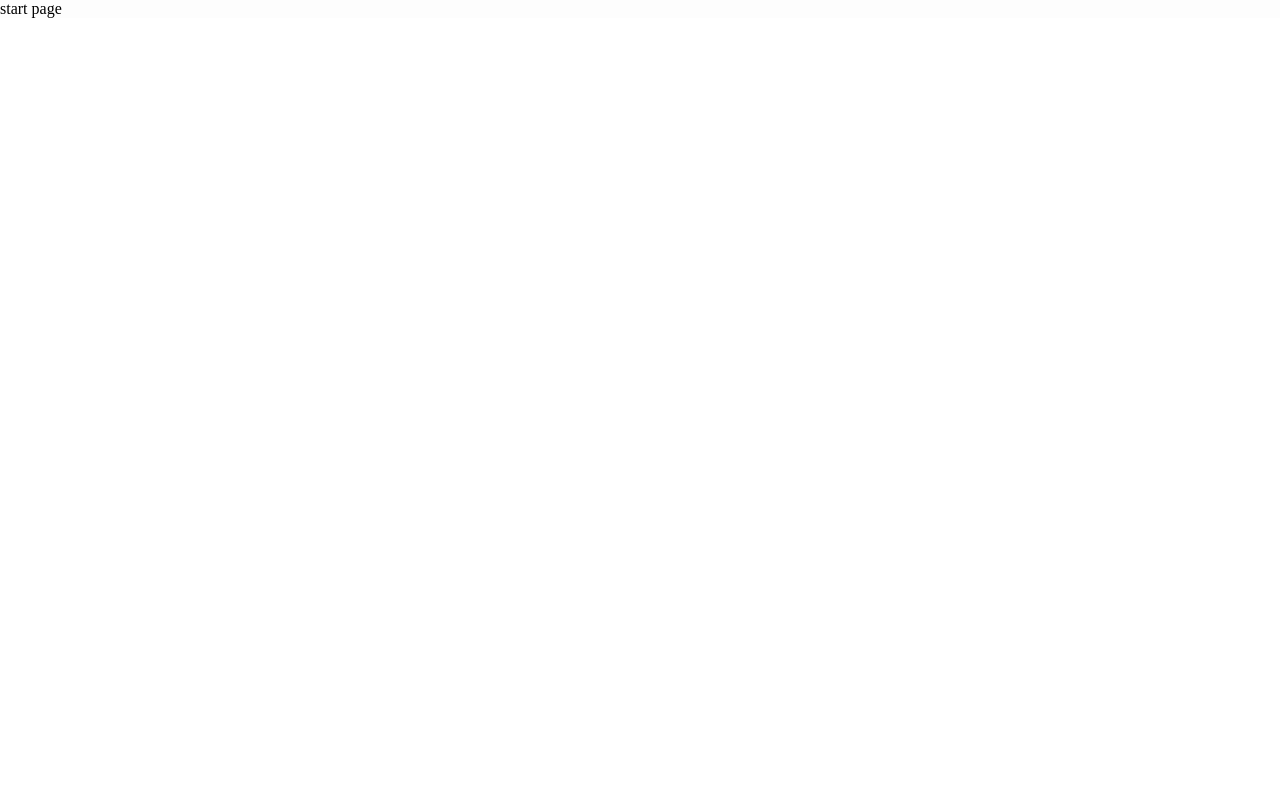
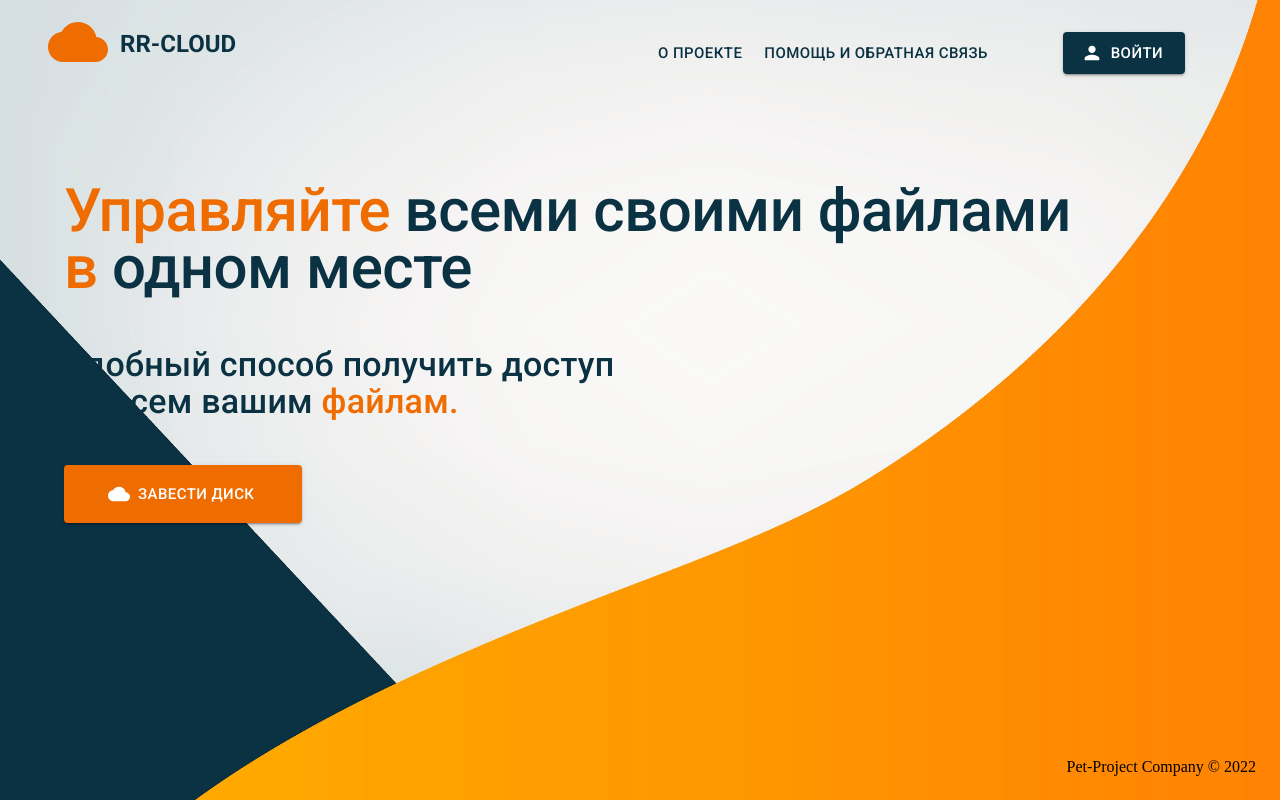
Before and after one commit to dmitry-maximov/RR-cloud, a React (Create React App) app in the folder client/: page / in a window 1280 px wide. Built offline with nearby package versions, Linux system fonts and the light colour scheme.

Commit message:
added design start page

```diff
--- a/client/src/components/LoginForm.jsx
+++ b/client/src/components/LoginForm.jsx
@@ -9,7 +9,7 @@ import Flex from './UI/Flex';
 const LoginForm = () => {
   const boxwrapper = {
     flex: 1,
-    boxShadow: 'rgba(0, 0, 0, 0.1) 1px 1px 2px 0px',
+    boxShadow: 'rgba(245, 242, 229, 0.1) 1px 1px 2px 0px',
     border: '1px solid #ffede1',
     background: '#fff',
   };
@@ -32,6 +32,7 @@ const LoginForm = () => {
             variant="h4"
             textAlign={'center'}
             sx={{
+              color: 'secondary.main',
               fontWeight: 500,
             }}
           >
--- a/client/src/components/LoginPreview.jsx
+++ b/client/src/components/LoginPreview.jsx
@@ -12,7 +12,7 @@ const boxWrapper = {
   flex: 1,
   overflow: 'hidden',
   px: 3,
-  backgroundColor: '#ffede1',
+  backgroundColor: '#FFF2E5',
 };
 
 const Item = styled('div')(({ theme }) => ({
--- a/client/src/components/UI/Flex.jsx
+++ b/client/src/components/UI/Flex.jsx
@@ -7,6 +7,7 @@ const StyledFlex = styled.div`
   align-items: ${(props) => props.align || 'stretch'};
   justify-content: ${(props) => props.justify || 'stretch'};
   margin: ${({ margin }) => margin || '0'};
+  padding: ${({ padding }) => padding || '0'};
 `;
 
 const Flex = (props) => {
--- a/client/src/pages/LoginPage.jsx
+++ b/client/src/pages/LoginPage.jsx
@@ -17,10 +17,10 @@ const boxWrapper = {
   width: '60vw',
   height: '65vh',
   boxShadow: `rgb(255 58 1 / 40%) 5px 5px,
-    rgb(255 58 1 / 30%) 10px 10px,
-    rgb(255 58 1 / 20%) 15px 15px,
-    rgb(255 58 1 / 10%) 20px 20px,
-    rgb(255 58 1 / 5%) 25px 25px,
+    rgb(255 130 2 / 30%) 10px 10px,
+    rgb(255 130 2 / 20%) 15px 15px,
+    rgb(255 130 2 / 10%) 20px 20px,
+    rgb(255 130 2 / 5%) 25px 25px,
     rgb(255 221 199 / 50%) 0px 0.0625em 0.0625em,
     rgb(255 221 199 / 50%) 0px 0.125em 0.5em,
     rgb(255 221 199 / 5%) 0px 0px 0px 1px inset`,
--- a/client/src/pages/NotFoundPage.jsx
+++ b/client/src/pages/NotFoundPage.jsx
@@ -26,7 +26,7 @@ const NotFoundPage = () => {
               fontWeight: 600,
               textTransform: 'uppercase',
               lineHeight: 0.7,
-              color: '#ffede1',
+              color: '#FFF2E5',
             }}
           >
             404
--- a/client/src/pages/StartPage.jsx
+++ b/client/src/pages/StartPage.jsx
@@ -1,7 +1,172 @@
 import React from 'react';
+import { styled } from '@mui/material/styles';
+import { Container, Typography, Stack, Button } from '@mui/material';
+import WbCloudyIcon from '@mui/icons-material/WbCloudy';
+import PersonIcon from '@mui/icons-material/Person';
+
+const StyledContainer = styled('div')(({ theme }) => ({
+  ...theme.palette.paperContainer,
+}));
+
+const StyledHeader = styled('div')(({ theme }) => ({
+  color: theme.palette.text.primary,
+  display: 'flex',
+  justifyContent: 'space-between',
+  padding: '.75rem 3rem 0rem 3rem',
+}));
+
+const StyledHeaderMenu = styled('div')({
+  padding: '20px 15px',
+});
+
+const StyledMain = styled('div')({
+  display: 'flex',
+  flexDirection: 'column',
+  justifyContent: 'left',
+  flex: '1 0 auto',
+  padding: '5% 0',
+});
+
+const StyledFooter = styled('div')({
+  display: 'flex',
+  justifyContent: 'right',
+  flex: '0 0 auto',
+});
 
 const StartPage = () => {
-  return <div>start page</div>;
+  return (
+    <StyledContainer>
+      <Stack direction="column" sx={{ height: '100vh' }} spacing={3}>
+        <StyledHeader>
+          <Stack direction="row" justifyContent="center">
+            <WbCloudyIcon sx={{ fontSize: 60, color: 'primary.main' }} />
+            <Typography
+              color={'secondary'}
+              variant="h5"
+              sx={{
+                fontWeight: 600,
+                textTransform: 'uppercase',
+                padding: '1rem 0.75rem',
+              }}
+            >
+              RR-cloud
+            </Typography>
+          </Stack>
+
+          <StyledHeaderMenu>
+            <Button size="large" variant="text" color={'secondary'}>
+              О проекте
+            </Button>
+            <Button size="large" variant="text" color={'secondary'}>
+              Помощь и обратная связь
+            </Button>
+            <Button
+              variant="contained"
+              size="large"
+              color={'secondary'}
+              sx={{ margin: '0 2rem 0rem 4rem' }}
+              startIcon={<PersonIcon />}
+            >
+              Войти
+            </Button>
+          </StyledHeaderMenu>
+        </StyledHeader>
+
+        <StyledMain>
+          <Container>
+            <Typography
+              variant="h2"
+              sx={{
+                fontWeight: 500,
+                lineHeight: 0.95,
+                color: 'secondary.main',
+              }}
+            >
+              <Typography
+                variant="t"
+                sx={{
+                  color: 'primary.main',
+                }}
+              >
+                Управляйте{' '}
+              </Typography>
+              всеми своими файлами
+            </Typography>
+            <Typography
+              variant="h2"
+              sx={{
+                fontWeight: 500,
+                lineHeight: 0.95,
+                color: 'secondary.main',
+              }}
+            >
+              <Typography
+                variant="t"
+                sx={{
+                  color: 'primary.main',
+                }}
+              >
+                в
+              </Typography>{' '}
+              одном месте
+            </Typography>
+            <div style={{ padding: '3rem 0rem' }}>
+              <Typography
+                variant="h4"
+                sx={{
+                  color: 'secondary.main',
+                  fontWeight: 500,
+                }}
+              >
+                Удобный способ получить доступ
+              </Typography>
+              <Typography
+                variant="h4"
+                sx={{
+                  fontWeight: 500,
+                  color: 'secondary.main',
+                  lineHeight: 0.9,
+                }}
+              >
+                ко всем вашим
+                <Typography
+                  variant="t"
+                  sx={{
+                    color: 'primary.main',
+                  }}
+                >
+                  {' '}
+                  файлам.
+                </Typography>
+              </Typography>
+            </div>
+
+            <Button
+              variant="contained"
+              size="large"
+              sx={{ padding: '1rem 3rem' }}
+              startIcon={<WbCloudyIcon />}
+            >
+              Завести диск
+            </Button>
+          </Container>
+        </StyledMain>
+
+        <StyledFooter>
+          <Typography
+            variant="p"
+            sx={{
+              color: 'primary.secondary',
+              padding: 3,
+              fontWeight: 500,
+            }}
+          >
+            Pet-Project Company &copy; {new Date().getFullYear()}
+          </Typography>
+        </StyledFooter>
+      </Stack>
+    </StyledContainer>
+  );
 };
 
 export default StartPage;
--- a/client/src/styles/App.css
+++ b/client/src/styles/App.css
@@ -19,7 +19,12 @@
 }
 
 #root {
-  background: #fdfdfd;
+  /* background: #fdfdfd;
+  background: url('../img/image.jpg');
+  height: 100vh;
+  background-size: cover; */
+  /* background-position: center center; */
+  /* background-attachment: fixed; */
 }
 
 /* .fade-enter {
--- a/client/src/utils/theme.js
+++ b/client/src/utils/theme.js
@@ -1,4 +1,5 @@
 import { createTheme } from '@mui/material/styles';
+import backgroundImg from '../img/image.jpg';
 
 export const theme = createTheme({
   palette: {
@@ -10,7 +11,7 @@ export const theme = createTheme({
     },
     secondary: {
       light: '#0066ff',
-      main: '#212121',
+      main: '#0b3243',
       contrastText: '#fff',
     },
     // Used by `getContrastText()` to maximize the contrast between
@@ -20,5 +21,11 @@ export const theme = createTheme({
     // two indexes within its tonal palette.
     // E.g., shift from Red 500 to Red 300 or Red 700.
     tonalOffset: 0.2,
+
+    paperContainer: {
+      background: 'url(' + backgroundImg + ')',
+      backgroundSize: 'cover',
+      // backgroundPosition: 'center center',
+    },
   },
 });
```
Also changed, not shown: client/src/img/image.jpg (added).
